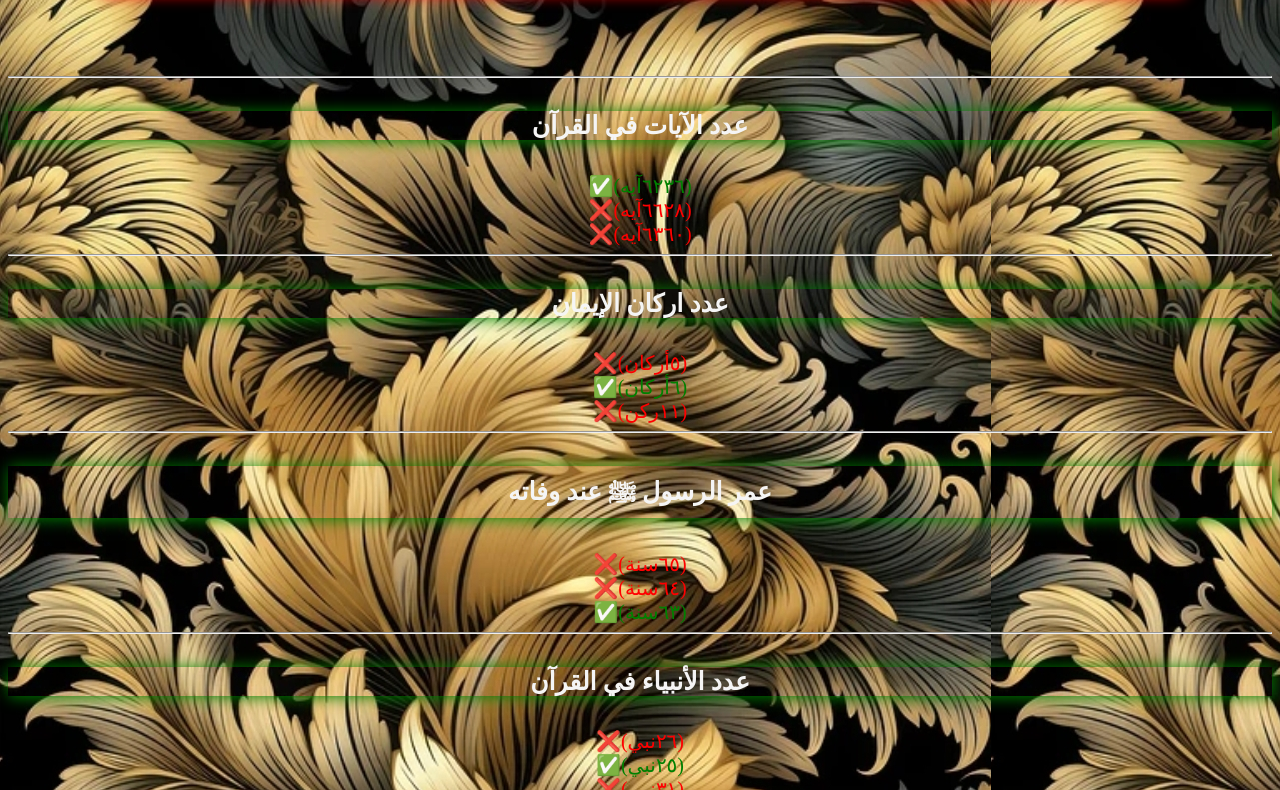
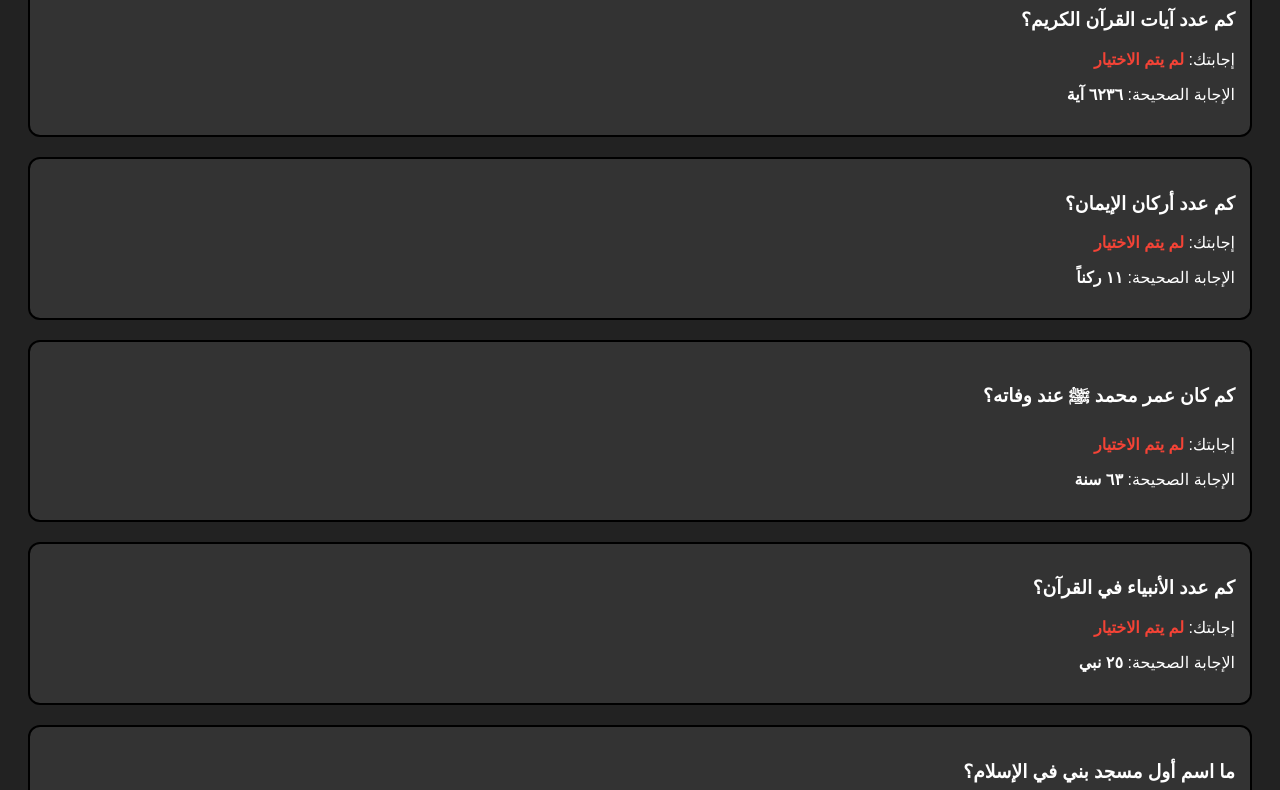
Before and after one commit to H0ras-gg/-, a plain HTML site: page نتيجة.html in a window 1280 px wide. Shown: the part 144-934 px from the top of the page. Drawn offline with Linux system fonts and the light colour scheme.

Commit message:
Update نتيجة.html

```diff
--- a/نتيجة.html
+++ b/نتيجة.html
@@ -1,38 +1,180 @@
 <!DOCTYPE html>
-<html lang="ar" >
+<html lang="ar" dir="rtl">
+<head>
+  <meta charset="UTF-8" />
+  <title>نتيجة الأسئلة</title>
+  <style>
+    body {
+      font-family: 'Cairo', sans-serif;
+      background-color: #222;
+      color: #fff;
+      padding: 20px;
+      direction: rtl;
+    }
+    h1 {
+      text-align: center;
+      margin-bottom: 30px;
+    }
+    .question {
+      background-color: #333;
+      border: 2px solid #000;
+      padding: 15px;
+      margin-bottom: 20px;
+      border-radius: 12px;
+    }
+    .correct {
+      color: #4caf50;
+      font-weight: bold;
+    }
+    .wrong {
+      color: #f44336;
+      font-weight: bold;
+    }
+  </style>
+</head>
+<body>
+  <h1>نتيجة الاختبار</h1>
+  <div id="results"></div>
 
-<head>
- <meta charset="UTF-8">
- <title>نتيجة</title>
- <meta name="author" content="mahmoud-horas">
- <link rel="stylesheet" href="style3.css" type="text/css" media="all" />
-</head>
+  <script>
+    // تعريف الأسئلة والإجابات الصحيحة بعد التعديل
+    const questions = [
+      {
+        name: "ayah",
+        text: "كم عدد آيات القرآن الكريم؟",
+        correct: "6236",
+        correctText: "٦٢٣٦ آية"
+      },
+      {
+        name: "r",
+        text: "كم عدد أركان الإيمان؟",
+        correct: "11",
+        correctText: "١١ ركناً"
+      },
+      {
+        name: "d",
+        text: "كم كان عمر محمد ﷺ عند وفاته؟",
+        correct: "63",
+        correctText: "٦٣ سنة"
+      },
+      {
+        name: "n",
+        text: "كم عدد الأنبياء في القرآن؟",
+        correct: "25",
+        correctText: "٢٥ نبي"
+      },
+      {
+        name: "q5",
+        text: "ما اسم أول مسجد بني في الإسلام؟",
+        correct: "قباء",
+        correctText: "مسجد قباء"
+      },
+      {
+        name: "q6",
+        text: "من هو أول نبي؟",
+        correct: "آدم",
+        correctText: "آدم"
+      },
+      {
+        name: "q7",
+        text: "ما هي أطول سورة في القرآن؟",
+        correct: "البقرة",
+        correctText: "البقرة"
+      },
+      {
+        name: "q8",
+        text: "من هو خاتم الأنبياء؟",
+        correct: "محمد",
+        correctText: "محمد ﷺ"
+      },
+      {
+        name: "q9",
+        text: "ما هو عدد سور القرآن الكريم؟",
+        correct: "114",
+        correctText: "١١٤ سورة"
+      },
+      {
+        name: "q10",
+        text: "كم عدد الخلفاء الراشدين؟",
+        correct: "4",
+        correctText: "٤ خلفاء"
+      },
+      {
+        name: "q11",
+        text: "ما اسم السورة التي لا تبدأ بالبسملة؟",
+        correct: "التوبة",
+        correctText: "سورة التوبة"
+      },
+      {
+        name: "q12",
+        text: "من هو النبي الذي ابتلعه الحوت؟",
+        correct: "يونس",
+        correctText: "يونس عليه السلام"
+      },
+      {
+        name: "q13",
+        text: "ما هو اسم والدة النبي محمد ﷺ؟",
+        correct: "آمنة",
+        correctText: "آمنة بنت وهب"
+      },
+      {
+        name: "q14",
+        text: "من هو أول من أسلم من الصبيان؟",
+        correct: "علي",
+        correctText: "علي بن أبي طالب"
+      },
+      {
+        name: "q15",
+        text: "ما هي أول سورة نزلت في القرآن؟",
+        correct: "العلق",
+        correctText: "سورة العلق"
+      },
+      {
+        name: "q16",
+        text: "ما هي أعظم آية في القرآن؟",
+        correct: "الكرسي",
+        correctText: "آية الكرسي"
+      },
+      {
+        name: "q17",
+        text: "من هو النبي الذي تكلم في المهد؟",
+        correct: "عيسى",
+        correctText: "عيسى عليه السلام"
+      },
+      {
+        name: "q18",
+        text: "ما هي السورة التي تعادل ثلث القرآن؟",
+        correct: "الإخلاص",
+        correctText: "سورة الإخلاص"
+      },
+      {
+        name: "q19",
+        text: "من هو النبي الذي بنى السفينة؟",
+        correct: "نوح",
+        correctText: "نوح عليه السلام"
+      },
+    ];
 
-<body>
+    const params = new URLSearchParams(window.location.search);
+    const resultsDiv = document.getElementById('results');
 
- <h1 align="center ">نتيجة </h1>
- <hr />
- <h4 align="center">عدد الآيات في القرآن</h4>
- <div class="m">✅(٦٢٣٦آيه)</div>
-<div>❌(٦٦٢٨آيه)</div>
-<div>❌(٦٣٦٠آيه)</div>
-<hr />
-<h4 align="center">عدد اركان الإيمان</h4>
-<div>❌(٥أركان)</div>
+    questions.forEach(q => {
+      const userAnswer = params.get(q.name);
+      const isCorrect = userAnswer === q.correct;
 
-<div class="m">✅(٦أركان)</div>
-<div>❌(١١ركن)</div>
-<hr />
-<h4 align="center ">عمر الرسول ﷺ عند وفاته </h4>
-<div>❌(٦٥سنة)</div>
-<div>❌(٦٤سنة)</div>
-<div class="m">✅(٦٣سنة)</div>
-<hr />
-<h4 align="center ">عدد الأنبياء في القرآن</h4>
-<div>❌(٢٦نبي)</div>
-<div class="m">✅(٢٥نبي)</div>
-<div>❌(٣١نبي)</div>
+      const userAnswerText = userAnswer || "لم يتم الاختيار";
 
+      const questionDiv = document.createElement('div');
+      questionDiv.classList.add('question');
+
+      questionDiv.innerHTML = `
+        <h3>${q.text}</h3>
+        <p>إجابتك: <span class="${isCorrect ? 'correct' : 'wrong'}">${userAnswerText}</span></p>
+        <p>الإجابة الصحيحة: <strong>${q.correctText}</strong></p>
+      `;
+
+      resultsDiv.appendChild(questionDiv);
+    });
+  </script>
 </body>
-
 </html>
```
